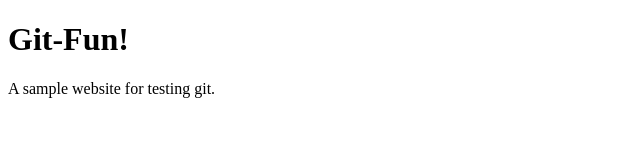
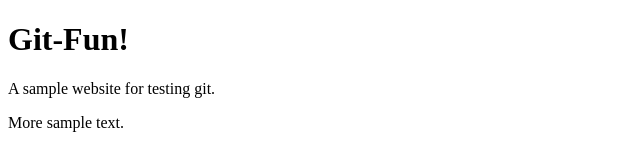
Before and after one commit to dougcwest/git-fun, a plain HTML site: page index.html in a window 1280 px wide. Shown: the whole page, without its empty margins (0-640 px from the left). Drawn offline with Linux system fonts and the light colour scheme.

Commit message:
Testing git reset. Adding new line of text.

```diff
--- a/index.html
+++ b/index.html
@@ -9,5 +9,6 @@
   <body>
     <h1>Git-Fun!</h1>
     <p>A sample website for testing git.</p>
+    <p>More sample text.</p>
   </body>
 </html>
```
